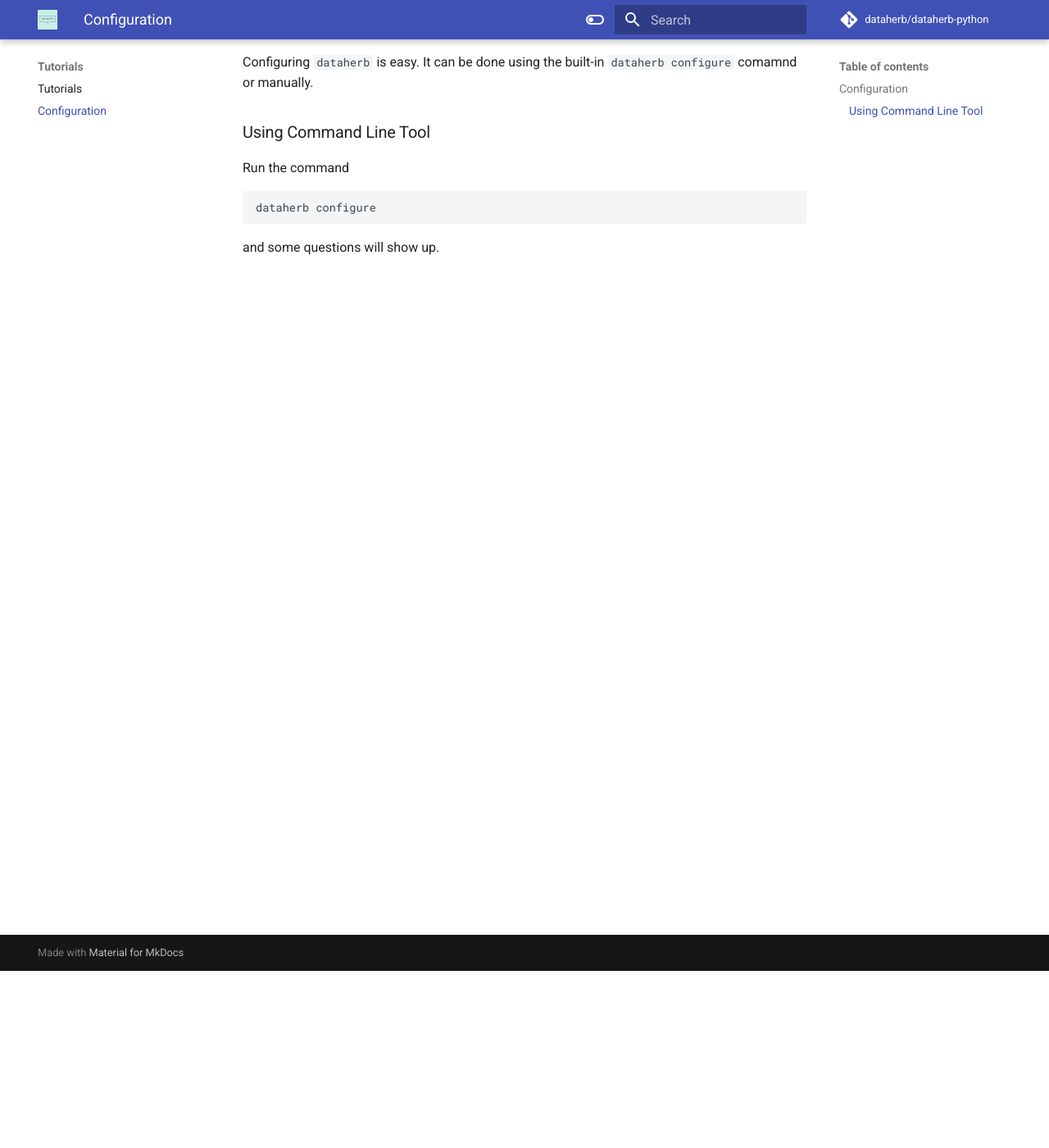
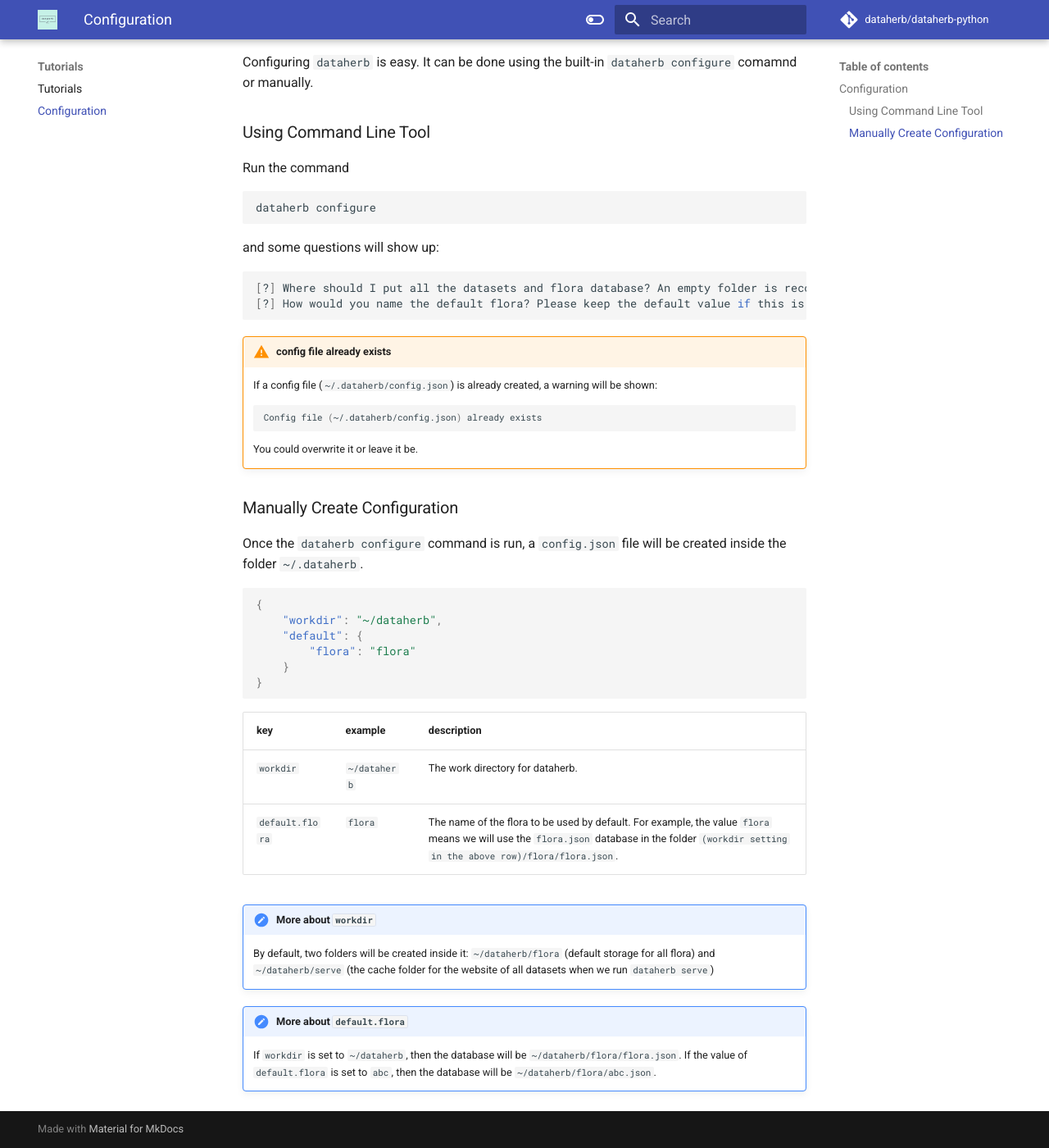
Before and after one commit to DataHerb/dataherb-python, an MkDocs documentation site: the page built from docs/tutorials/configuration/index.md, in a window 1280 px wide and 1400 px high, scrolled down 216 px. Shown: the whole window at 82% size. Built offline with MkDocs 1.6.1 and Material for MkDocs 9.7.7, drawn with Linux system fonts in a browser that asks for light colours; comment, search, counter and statistics services are not loaded.

Commit message:
added configuration docs

````diff
--- a/docs/tutorials/configuration/index.md
+++ b/docs/tutorials/configuration/index.md
@@ -12,4 +12,45 @@ Run the command
 dataherb configure
 ```
 
-and some questions will show up.
+and some questions will show up:
+
+```bash
+[?] Where should I put all the datasets and flora database? An empty folder is recommended.: ~/dataherb
+[?] How would you name the default flora? Please keep the default value if this is not clear to you.: flora
+```
+
+!!! warning "config file already exists"
+    If a config file (`~/.dataherb/config.json`) is already created, a warning will be shown:
+
+    ```bash
+    Config file (~/.dataherb/config.json) already exists
+    ```
+
+    You could overwrite it or leave it be.
+
+
+
+### Manually Create Configuration
+
+Once the `dataherb configure` command is run, a `config.json` file will be created inside the folder `~/.dataherb`.
+
+```json
+{
+    "workdir": "~/dataherb",
+    "default": {
+        "flora": "flora"
+    }
+}
+```
+
+| key  |  example | description |
+|---|---|---|
+| `workdir`  |  `~/dataherb` | The work directory for dataherb. |
+| `default.flora`  | `flora` |  The name of the flora to be used by default. For example, the value `flora` means we will use the `flora.json` database in the folder `(workdir setting in the above row)/flora/flora.json`. |
+
+
+!!! note "More about `workdir`"
+    By default, two folders will be created inside it: `~/dataherb/flora` (default storage for all flora) and `~/dataherb/serve` (the cache folder for the website of all datasets when we run `dataherb serve`)
+
+!!! note "More about `default.flora`"
+    If `workdir` is set to `~/dataherb`, then the database will be `~/dataherb/flora/flora.json`. If the value of `default.flora` is set to `abc`, then the database will be `~/dataherb/flora/abc.json`.
--- a/mkdocs.yml
+++ b/mkdocs.yml
@@ -89,3 +89,6 @@ nav:
       - "dataherb.utils.awscli": references/utils/awscli.md
       - "dataherb.utils.data": references/utils/data.md
   - "Changelog": changelog.md
+
+extra_javascript:
+  - 'https://unpkg.com/mermaid@8.4.6/dist/mermaid.min.js'
````
